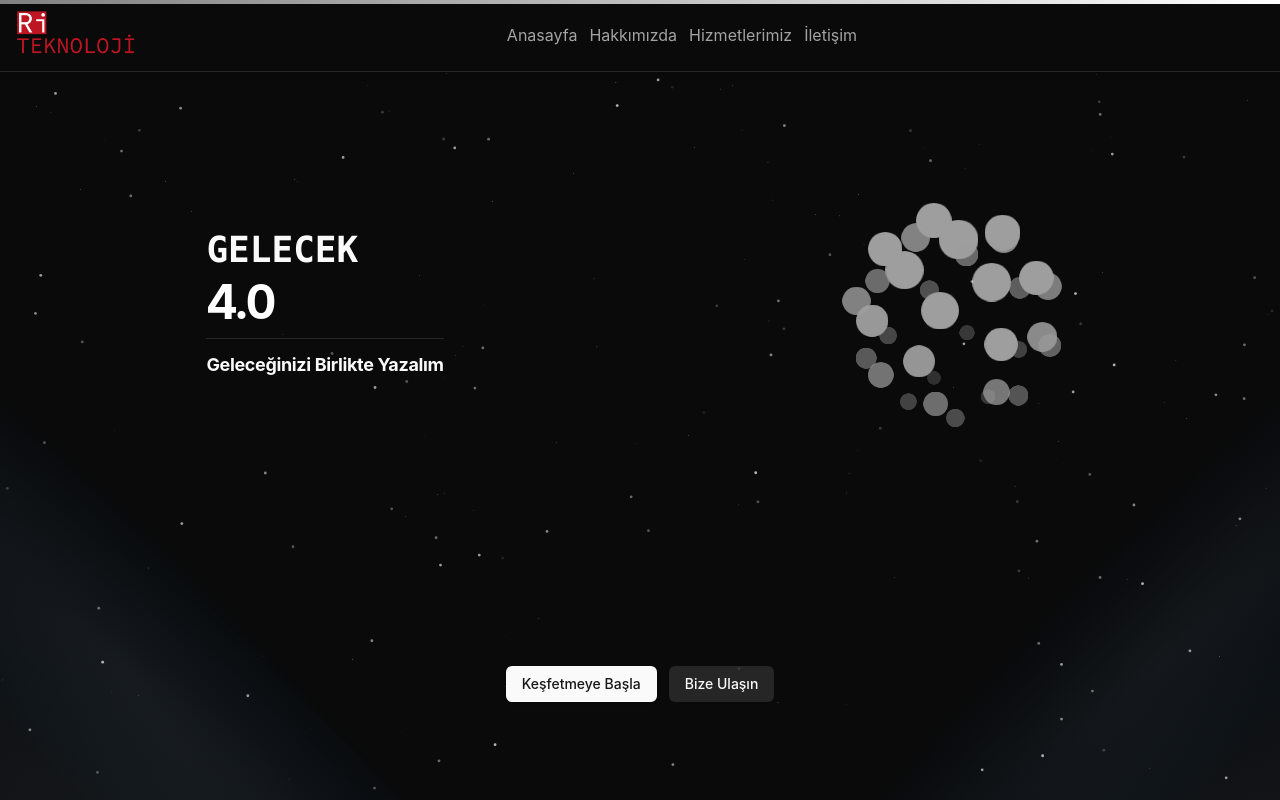
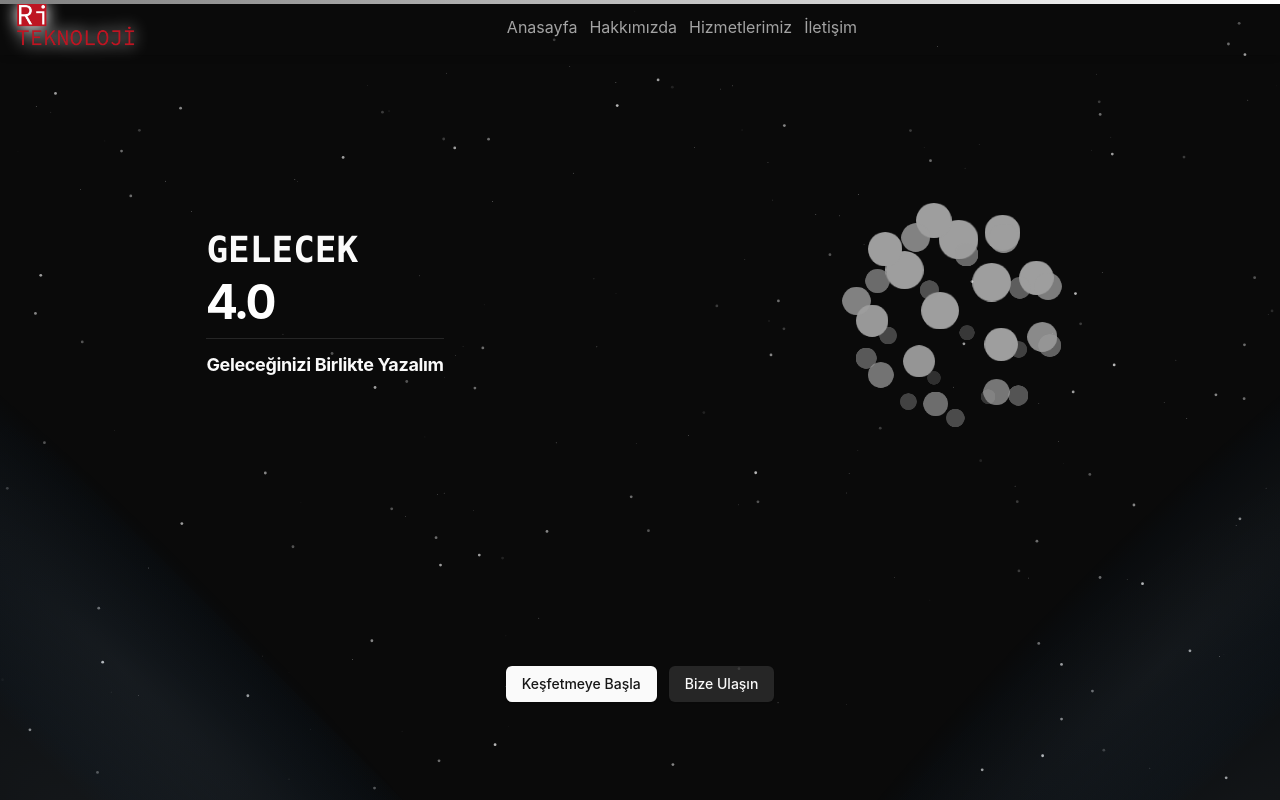
Before and after one commit to AydinTheFirst/ri-teknoloji, a Next.js app: page / in a window 1280 px wide. Shown: the top 800 px of the page. Built offline with nearby package versions, Linux system fonts and the light colour scheme; some icons are missing.

Commit message:
Refactor Navbar component to improve logo styling and enhance layout

```diff
--- a/src/app/(landing)/navbar.tsx
+++ b/src/app/(landing)/navbar.tsx
@@ -69,12 +69,18 @@ export default function Navbar() {
 
 function NavbarContent() {
   return (
-    <nav className="fixed top-0 z-10 w-full border-b bg-background py-2 shadow-md">
+    <nav className="border-bpy-2 fixed top-0 z-10 w-full shadow-md">
       <div className="container flex items-center justify-between">
         <div className="flex items-center gap-5">
           <NavbarToggler />
           <Link href="/">
-            <Image alt="Logo" height={40} src="/logo.png" width={120} />
+            <Image
+              alt="Logo"
+              className="logo"
+              height={40}
+              src="/logo.png"
+              width={120}
+            />
           </Link>
         </div>
         <div className="hidden gap-3 md:flex">
--- a/src/styles/globals.css
+++ b/src/styles/globals.css
@@ -88,3 +88,7 @@ body {
 .prose p {
   @apply text-lg;
 }
+
+.logo {
+filter: drop-shadow(0 0 0.5rem white);
+}
```
